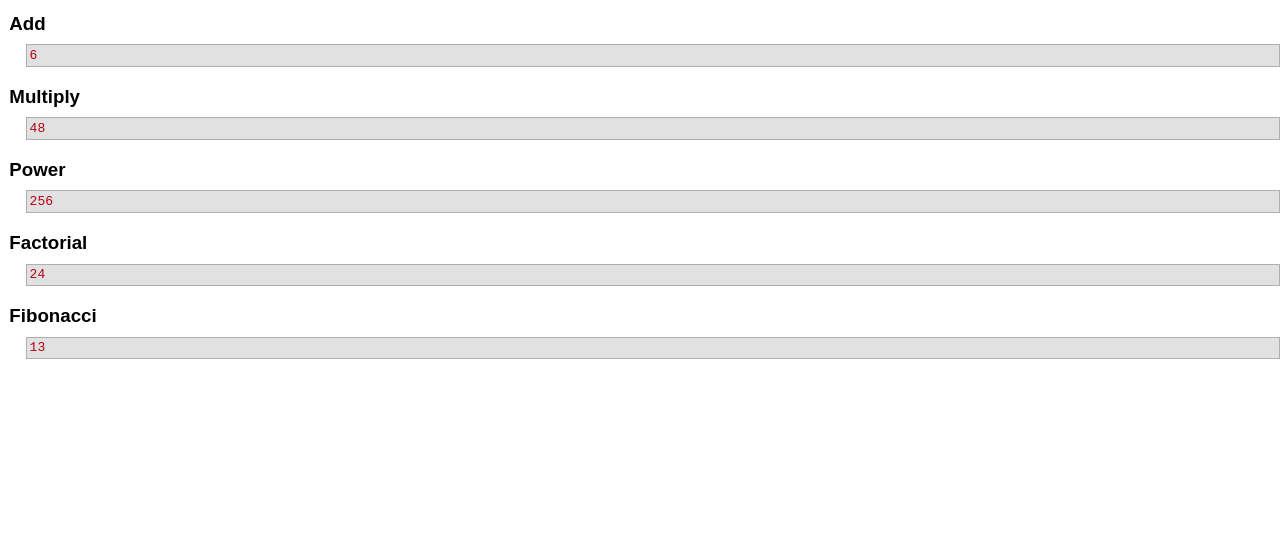
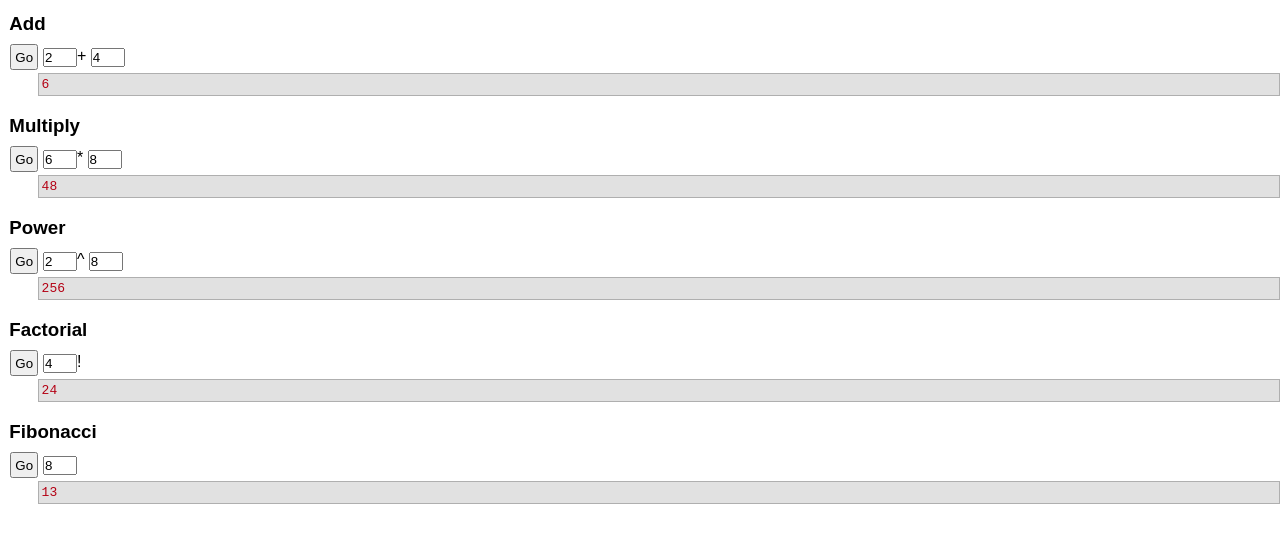
Before and after one commit to ethsternk/javascript-katas-3, a plain HTML site: page index.html in a window 1280 px wide. Shown: the part 56-598 px from the top of the page. Drawn offline with Linux system fonts and the light colour scheme.

Commit message:
added input fields

```diff
--- a/index.html
+++ b/index.html
@@ -12,15 +12,38 @@
 <body>
     <h1>Javascript Katas Episode III – Revenge of the Function</h1>
     <h3>Add</h3>
-    <div id="add"></div>
+    <button id="addButton">Go</button>
+    <input type="number" id="addInput1" value="2">+
+    <input type="number" id="addInput2" value="4">
+    <div id="add">
+        <p>6</p>
+    </div>
     <h3>Multiply</h3>
-    <div id="multiply"></div>
+    <button id="multiplyButton">Go</button>
+    <input type="number" id="multiplyInput1" value="6">*
+    <input type="number" id="multiplyInput2" value="8">
+    <div id="multiply">
+        <p>48</p>
+    </div>
     <h3>Power</h3>
-    <div id="power"></div>
+    <button id="powerButton">Go</button>
+    <input type="number" id="powerInput1" value="2">^
+    <input type="number" id="powerInput2" value="8">
+    <div id="power">
+        <p>256</p>
+    </div>
     <h3>Factorial</h3>
-    <div id="factorial"></div>
+    <button id="factorialButton">Go</button>
+    <input type="number" id="factorialInput" value="4">!
+    <div id="factorial">
+        <p>24</p>
+    </div>
     <h3>Fibonacci</h3>
-    <div id="fibonacci"></div>
+    <button id="fibonacciButton">Go</button>
+    <input type="number" id="fibonacciInput" value="8">
+    <div id="fibonacci">
+        <p>13</p>
+    </div>
     <script type="text/javascript" src="script.js"></script>
 </body>
 
--- a/script.js
+++ b/script.js
@@ -4,9 +4,18 @@ const addNew = (text, div) => {
     document.getElementById(div).appendChild(newElement);
 }
 
+const clear = (div) => {
+    document.getElementById(div).innerHTML = "";
+}
+
 // add
 const add = (x, y) => x + y;
-addNew(add(2, 4), "add");
+document.getElementById("addButton").onclick = function () {
+    clear("add");
+    let x = parseInt(document.getElementById("addInput1").value);
+    let y = parseInt(document.getElementById("addInput2").value);
+    addNew(add(x, y), "add");
+}
 
 // multiply
 const multiply = (x, y) => {
@@ -16,7 +25,12 @@ const multiply = (x, y) => {
     }
     return ans;
 }
-addNew(multiply(6, 8), "multiply");
+document.getElementById("multiplyButton").onclick = function () {
+    clear("multiply");
+    let x = parseInt(document.getElementById("multiplyInput1").value);
+    let y = parseInt(document.getElementById("multiplyInput2").value);
+    addNew(multiply(x, y), "multiply");
+}
 
 // power
 const power = (x, y) => {
@@ -26,7 +40,12 @@ const power = (x, y) => {
     }
     return ans;
 }
-addNew(power(2, 8), "power");
+document.getElementById("powerButton").onclick = function () {
+    clear("power");
+    let x = parseInt(document.getElementById("powerInput1").value);
+    let y = parseInt(document.getElementById("powerInput2").value);
+    addNew(power(x, y), "power");
+}
 
 // factorial
 const factorial = (x) => {
@@ -38,7 +57,11 @@ const factorial = (x) => {
     }
     return ans;
 }
-addNew(factorial(4), "factorial");
+document.getElementById("factorialButton").onclick = function () {
+    clear("factorial");
+    let x = parseInt(document.getElementById("factorialInput").value);
+    addNew(factorial(x), "factorial");
+}
 
 // fibonacci
 const fibonacci = (x) => {
@@ -52,4 +75,8 @@ const fibonacci = (x) => {
     }
     return f2;
 }
-addNew(fibonacci(8), "fibonacci");
+document.getElementById("fibonacciButton").onclick = function () {
+    clear("fibonacci");
+    let x = parseInt(document.getElementById("fibonacciInput").value);
+    addNew(fibonacci(x), "fibonacci");
+}
--- a/style.css
+++ b/style.css
@@ -10,7 +10,7 @@ h3 {
 }
 
 p {
-    margin-left: 2em;
+    margin-left: 38px;
     margin-bottom: 1.5em;
     padding: .2em;
     font-family: monospace;
@@ -18,3 +18,14 @@ p {
     color: rgb(180, 0, 20);
     border: 1px solid rgba(127, 127, 127, .5);
 }
+
+button {
+    padding: 0.25em;
+    margin-left: 10px;
+}
+
+input {
+    height: 15px;
+    width: 30px;
+    margin-bottom: 0.5em;
+}
```
